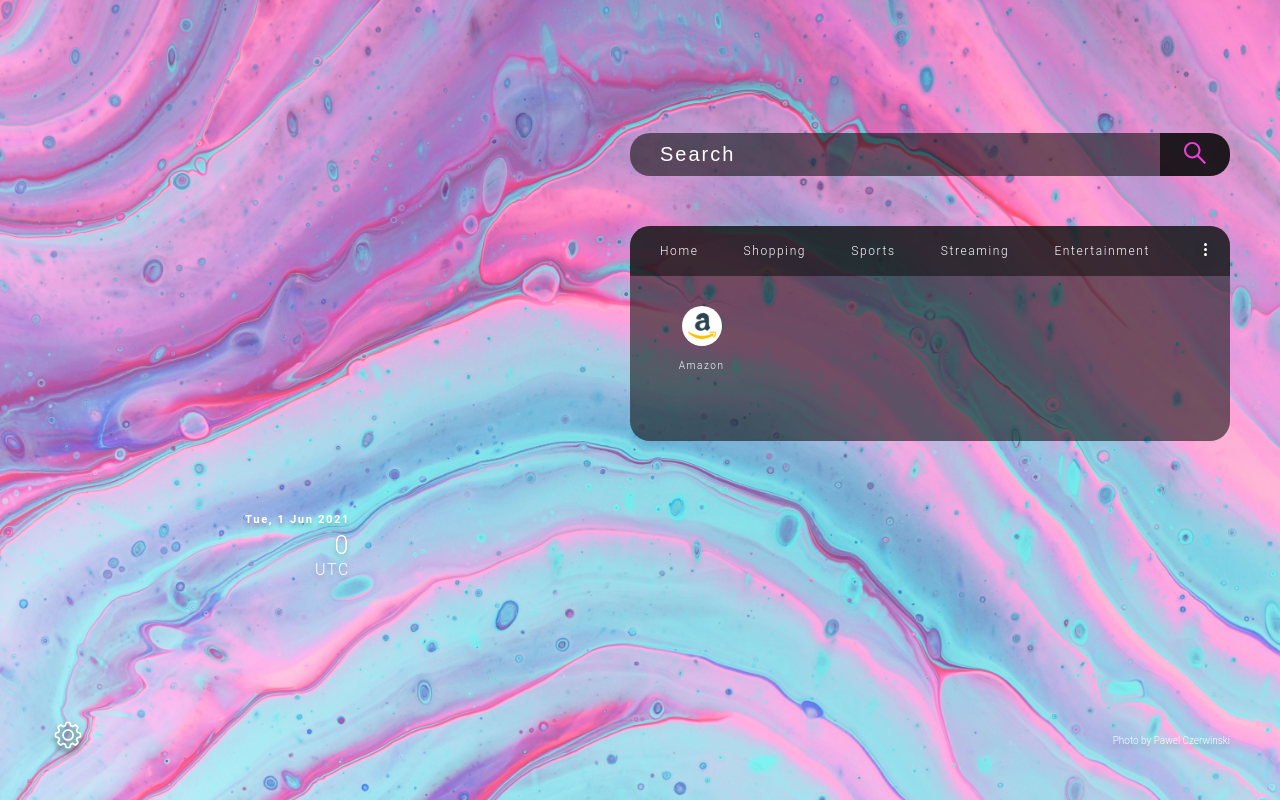
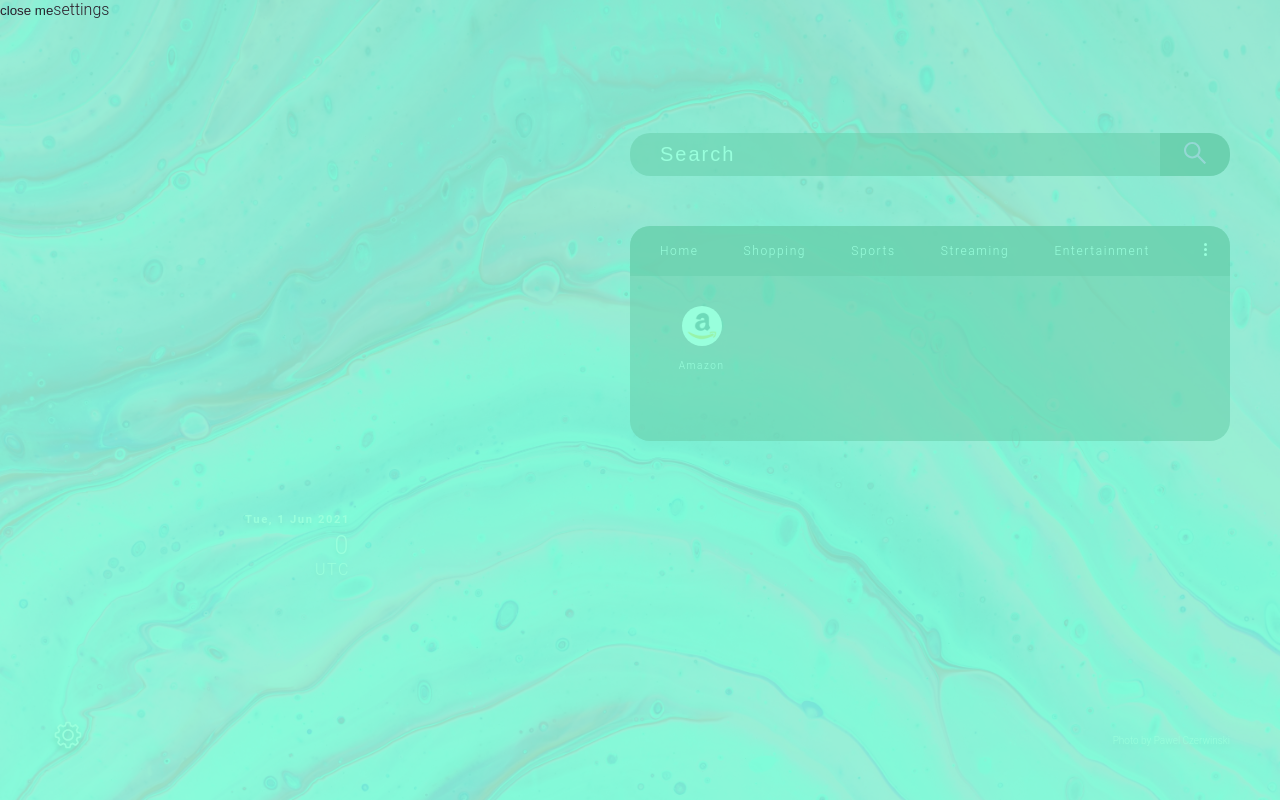
Before and after one commit to JohPik/mucho-chrome-extension, a React (Create React App) app: page / in a window 1280 px wide. Both pictures are taken after a click on the button 68 px from the left and 740 px from the top of the page. Built offline with nearby package versions, Linux system fonts and the light colour scheme; no server answers.

Commit message:
Create Settings & render it conditionally

```diff
--- a/src/App.js
+++ b/src/App.js
@@ -1,22 +1,29 @@
 // import logo from './logo.svg';
 import './App.css';
+import Settings from './components/Settings';
 import Quote from './components/Quote';
 import Features from './components/Features';
 import Times from './components/Times';
 import Footer from './components/Footer';
 import FadeIn from './components/FadeIn';
 
+import { useState } from 'react';
+
 
 function App() {
+
+  const [settings, setSettings] = useState(false);
+
   return (
     <>
     <FadeIn>
+      {settings && <Settings closeModal={setSettings} />}
       <div className="main">
         <Quote />
         <Features />
         <Times />
       </div>
-      <Footer />
+        <Footer openModal={setSettings}/>
       </FadeIn>
     </>
   );
--- a/src/components/Footer.js
+++ b/src/components/Footer.js
@@ -1,9 +1,9 @@
 import React from 'react'
 
-export default function Footer() {
+export default function Footer({openModal}) {
     return (
         <footer>
-            <button className="settings__button"></button>
+            <button className="settings__button" onClick={() => openModal(true)}></button>
             <div className="photo_copyright">Photo by Pawel Czerwinski</div>
         </footer>
     )
--- a/src/components/settings.js
+++ b/src/components/settings.js
@@ -1,8 +1,10 @@
 import React from 'react'
 
-export default function Settings() {
+export default function Settings({closeModal}) {
+
     return (
-        <div>
+        <div className="settings" onClick={() => closeModal(false)}>
+            <button>close me</button>
             settings
         </div>
     )
--- a/src/components/times.js
+++ b/src/components/times.js
@@ -27,13 +27,13 @@ export default function Times() {
 
     return (
         <section className="times">
-
+            {timeZone.length !== 0 &&
                 <div className="time_container">
                     <p className="date">{weekDays[date.weekday]}, {date.weekday} {months[date.month]} {date.year}</p>
                     <Clock />
                     <p className="time_zone">{timeZone}</p>
                 </div>
-
+            }
         </section>
     )
 };
```
